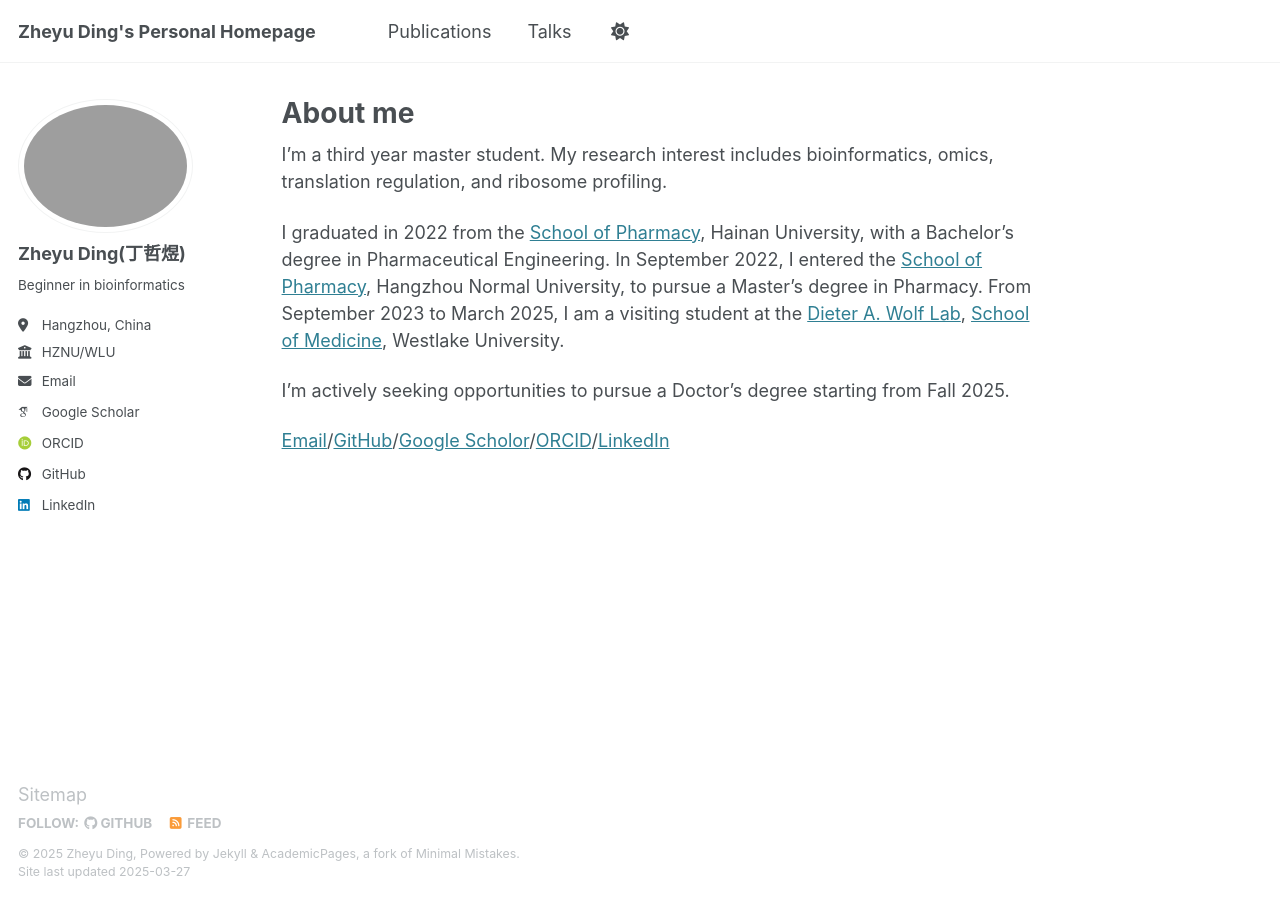
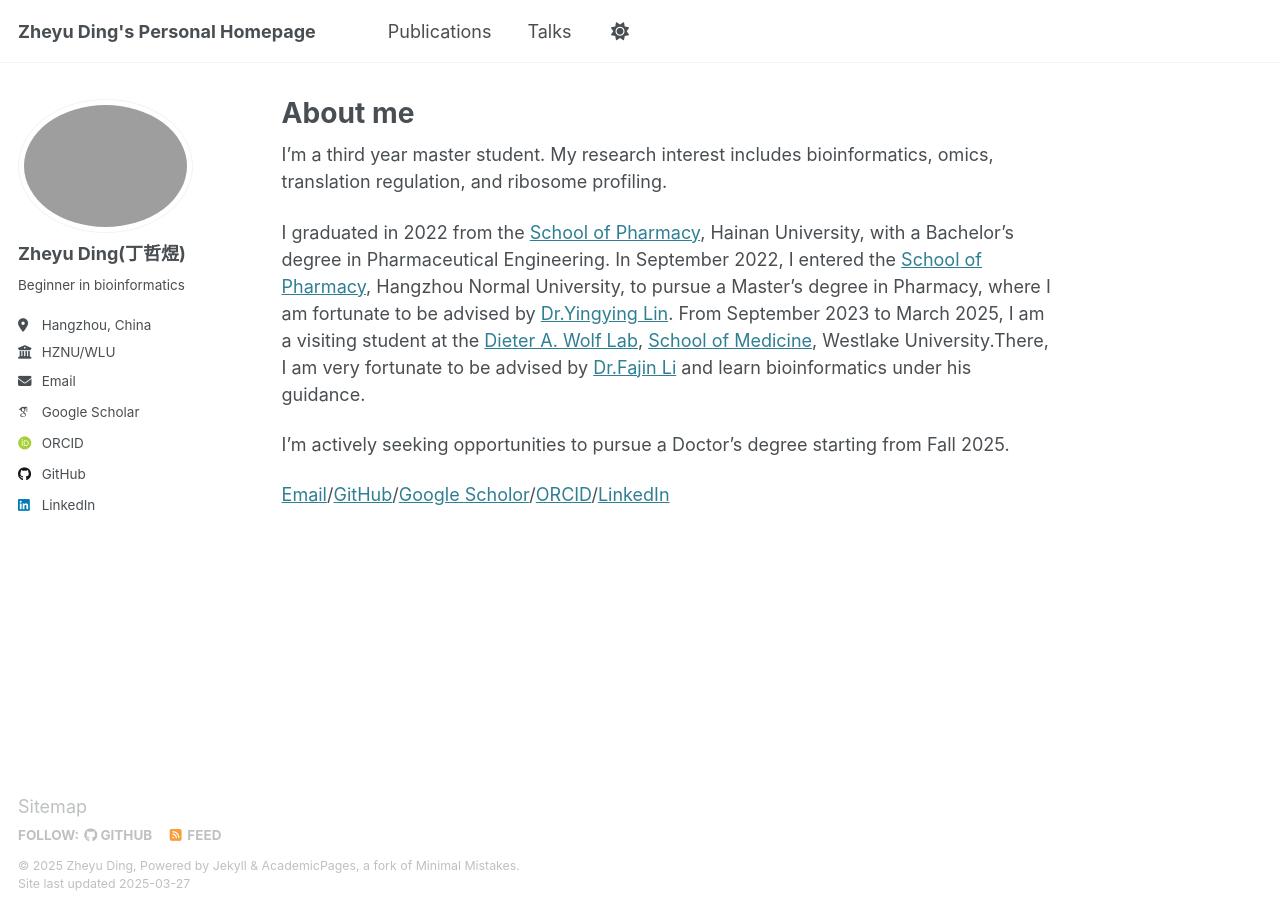
Before and after one commit to Zheyu-Ding/Zheyu-Ding.github.io, a Jekyll site: the page built from _pages/about.md, in a window 1280 px wide. Built offline with Jekyll 4.4.1, drawn with Linux system fonts in a browser that asks for light colours; some web fonts are replaced.

Commit message:
Update about.md

```diff
--- a/_pages/about.md
+++ b/_pages/about.md
@@ -10,7 +10,7 @@ redirect_from:
 
 I'm a third year master student. My research interest includes bioinformatics, omics, translation regulation, and ribosome profiling.
 
-I graduated in 2022 from the [School of Pharmacy](https://pharm.hainanu.edu.cn/), Hainan University, with a Bachelor's degree in Pharmaceutical Engineering. In September 2022, I entered the [School of Pharmacy](https://pharmacy.hznu.edu.cn/), Hangzhou Normal University, to pursue a Master's degree in Pharmacy. From September 2023 to March 2025, I am a visiting student at the [Dieter A. Wolf Lab](https://www.dieter-wolf-lab-westlakeuniversity.cn/), [School of Medicine](https://medicine.westlake.edu.cn/About/Overview/), Westlake University.
+I graduated in 2022 from the [School of Pharmacy](https://pharm.hainanu.edu.cn/), Hainan University, with a Bachelor's degree in Pharmaceutical Engineering. In September 2022, I entered the [School of Pharmacy](https://pharmacy.hznu.edu.cn/), Hangzhou Normal University, to pursue a Master's degree in Pharmacy, where I am fortunate to be advised by [Dr.Yingying Lin](https://orcid.org/0009-0008-7341-8260). From September 2023 to March 2025, I am a visiting student at the [Dieter A. Wolf Lab](https://www.dieter-wolf-lab-westlakeuniversity.cn/), [School of Medicine](https://medicine.westlake.edu.cn/About/Overview/), Westlake University.There, I am very fortunate to be advised by [Dr.Fajin Li](https://scholar.google.com/citations?hl=en&user=Vj3JwOkAAAAJ) and learn bioinformatics under his guidance.
 
 I’m actively seeking opportunities to pursue a Doctor’s degree starting from Fall 2025.
 
```
